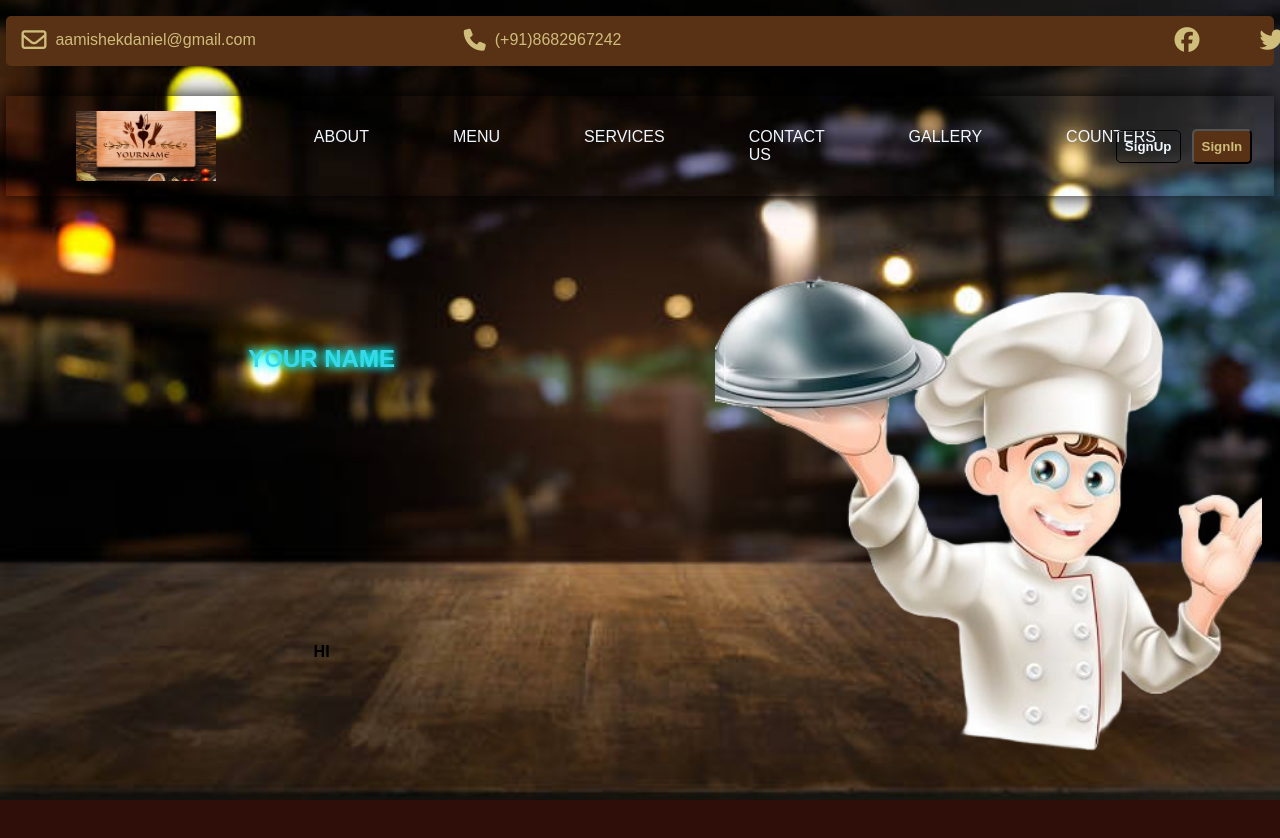
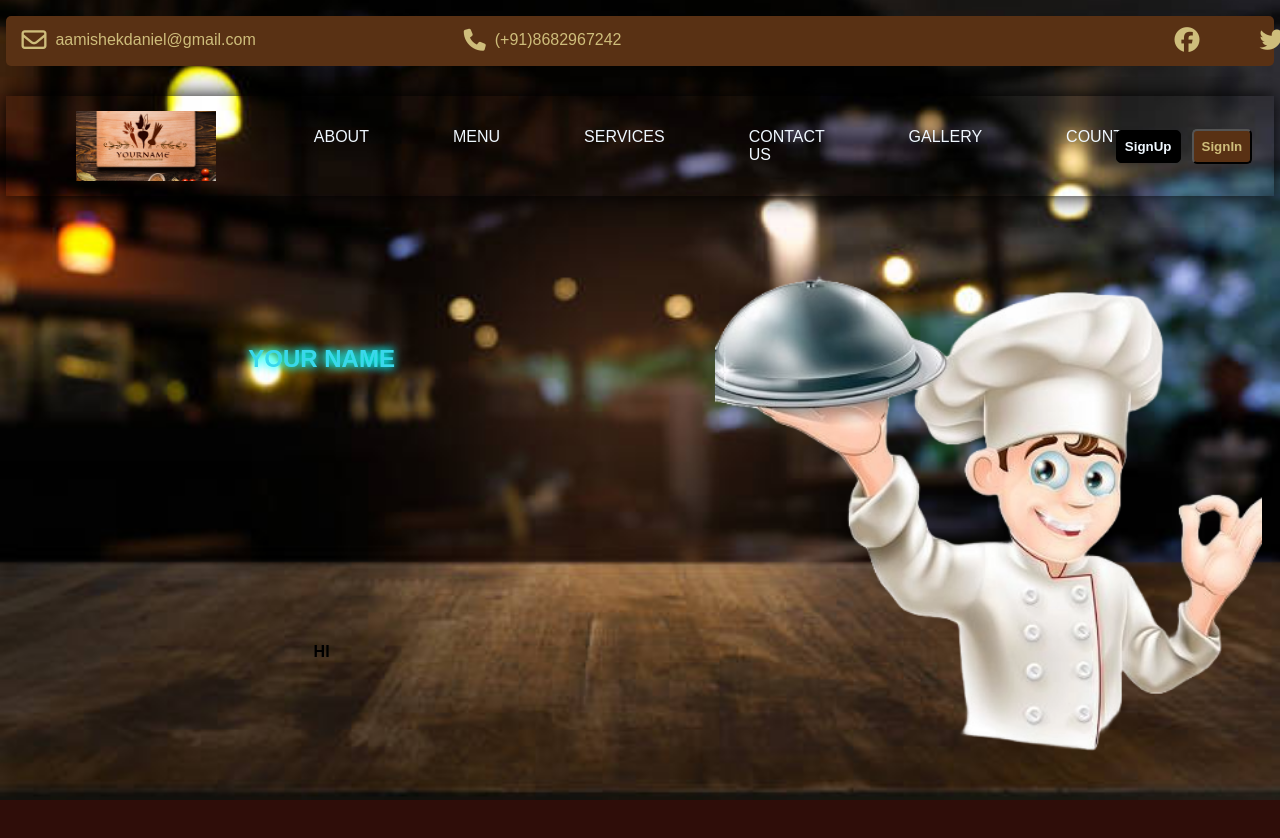
Before and after one commit to AmishekDaniel/Wepdesign, a plain HTML site: page index.html in a window 1280 px wide. In both pictures the pointer is over the button "SignUp". Shown: the top 838 px of the page. Drawn offline with Linux system fonts and the light colour scheme.

Commit message:
updated sucessfully

```diff
--- a/css/index.css
+++ b/css/index.css
@@ -225,6 +225,8 @@ section{
     border: 1px solid black;
     background-color: transparent;
     transition: 1s;
+    transform: scale(2s);
+    background-color: black;
 }
 
 
```
